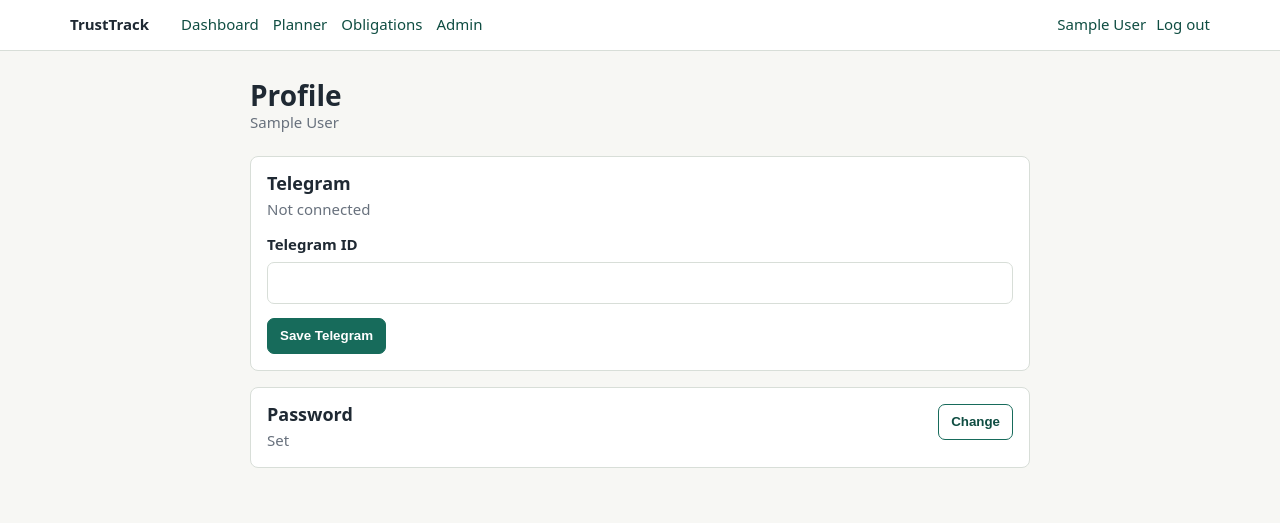
After one commit to Turkevych96/TrustTrack, a Django app: page /profile/ in a window 1280 px wide. The commit adds this page. Shown: the top 523 px of the page. Run offline with Django 5.2, Linux system fonts and the light colour scheme; the visitor is signed in with stand-in values (Sample User, id 1); data comes from the database, SQL or seed files in the repository.

Commit message:
feat: add user profile management with Telegram integration and settings

```diff
--- a/ledger/forms.py
+++ b/ledger/forms.py
@@ -6,7 +6,15 @@ from django.contrib.auth import get_user_model
 from django.core.exceptions import ValidationError
 from django.utils import timezone
 
-from ledger.models import EventSeries, EventSeriesVersion, FinancialEvent, InterestRatePeriod, Obligation, ObligationCategory
+from ledger.models import (
+    EventSeries,
+    EventSeriesVersion,
+    FinancialEvent,
+    InterestRatePeriod,
+    Obligation,
+    ObligationCategory,
+    UserProfile,
+)
 from ledger.services.money import units_from_decimal
 
 
@@ -38,6 +46,23 @@ class MoneyForm(forms.Form):
 class UserChoiceField(forms.ModelChoiceField):
     def label_from_instance(self, user):
         return user.get_full_name() or user.get_username()
+
+
+class UserProfileForm(forms.ModelForm):
+    class Meta:
+        model = UserProfile
+        fields = ['telegram_id']
+        labels = {
+            'telegram_id': 'Telegram ID',
+        }
+        widgets = {
+            'telegram_id': forms.NumberInput(attrs={'min': '1'}),
+        }
+
+    def __init__(self, *args, **kwargs):
+        super().__init__(*args, **kwargs)
+        self.fields['telegram_id'].min_value = 1
+        self.fields['telegram_id'].widget.attrs.update({'min': '1', 'step': '1'})
 
 
 class CreateObligationForm(MoneyForm):
--- a/ledger/templates/ledger/base.html
+++ b/ledger/templates/ledger/base.html
@@ -119,6 +119,42 @@
             border: 1px solid var(--line);
             border-radius: 8px;
             padding: 16px;
+        }
+        .profile-page {
+            max-width: 820px;
+        }
+        .settings-stack {
+            display: grid;
+            gap: 16px;
+        }
+        .setting-panel {
+            display: grid;
+            gap: 14px;
+        }
+        .setting-head {
+            display: flex;
+            align-items: flex-start;
+            justify-content: space-between;
+            gap: 14px;
+        }
+        .setting-head h2 {
+            margin-bottom: 4px;
+        }
+        .setting-summary {
+            display: grid;
+            grid-template-columns: repeat(2, minmax(0, 1fr));
+            gap: 14px;
+        }
+        .setting-value {
+            font-size: 18px;
+            font-weight: 700;
+            word-break: break-word;
+        }
+        .setting-note {
+            color: var(--warn);
+        }
+        .setting-edit[hidden] {
+            display: none;
         }
         .section-gap {
             margin-top: 22px;
@@ -374,6 +410,8 @@
             .nav, .page-title { flex-direction: column; align-items: stretch; }
             .nav-links, .nav-user { flex-wrap: wrap; }
             .metrics, .two-col, .settings-grid, .main-side, .simulator-grid { grid-template-columns: 1fr; }
+            .setting-head { align-items: stretch; flex-direction: column; }
+            .setting-summary { grid-template-columns: 1fr; }
             .action-menu-panel { left: 0; right: auto; }
             th, td { white-space: normal; }
         }
@@ -396,7 +434,7 @@
                     {% endif %}
                 </div>
                 <div class="nav-user">
-                    <span>{{ request.user|user_label }}</span>
+                    <a href="{% url 'ledger:profile' %}">{{ request.user|user_label }}</a>
                     <form method="post" action="{% url 'logout' %}">
                         {% csrf_token %}
                         <button class="link-button" type="submit">Log out</button>
--- /dev/null
+++ b/ledger/templates/ledger/profile.html
@@ -0,0 +1,134 @@
+{% extends "ledger/base.html" %}
+{% load money %}
+
+{% block title %}Profile - TrustTrack{% endblock %}
+{% block page_class %}profile-page{% endblock %}
+
+{% block content %}
+<div class="page-title">
+    <div>
+        <h1>Profile</h1>
+        <div class="muted">{{ request.user|user_label }}</div>
+    </div>
+</div>
+
+<div class="settings-stack">
+    <section class="panel setting-panel" id="telegram-panel">
+        <div class="setting-head">
+            <div>
+                <h2>Telegram</h2>
+                <div class="muted">{% if profile_obj.telegram_id %}Connected{% else %}Not connected{% endif %}</div>
+            </div>
+            {% if profile_obj.telegram_id %}
+                <button class="button secondary" type="button" data-edit-target="telegram-form" aria-controls="telegram-form">Change</button>
+            {% endif %}
+        </div>
+
+        {% if profile_obj.telegram_id %}
+            <div class="setting-summary">
+                <div>
+                    <div class="metric-label">Telegram ID</div>
+                    <div class="setting-value">{{ profile_obj.telegram_id }}</div>
+                </div>
+                <div>
+                    <div class="metric-label">Telegram user</div>
+                    {% if profile_obj.telegram_display_name %}
+                        <div class="setting-value">{{ profile_obj.telegram_display_name }}</div>
+                    {% else %}
+                        <div class="setting-value muted">Not verified</div>
+                    {% endif %}
+                </div>
+                {% if profile_obj.telegram_chat_type %}
+                    <div>
+                        <div class="metric-label">Chat type</div>
+                        <span class="badge">{{ profile_obj.telegram_chat_type }}</span>
+                    </div>
+                {% endif %}
+                {% if profile_obj.telegram_checked_at %}
+                    <div>
+                        <div class="metric-label">Last checked</div>
+                        <div>{{ profile_obj.telegram_checked_at|date:"M. j, Y H:i" }}</div>
+                    </div>
+                {% endif %}
+            </div>
+            {% if profile_obj.telegram_lookup_error %}
+                <div class="setting-note">{{ profile_obj.telegram_lookup_error }}</div>
+            {% endif %}
+        {% endif %}
+
+        <form id="telegram-form" class="form-grid setting-edit" method="post" {% if not show_telegram_form %}hidden{% endif %}>
+            {% csrf_token %}
+            {{ profile_form.non_field_errors }}
+            {% for field in profile_form %}
+                <div>
+                    <label for="{{ field.id_for_label }}">{{ field.label }}</label>
+                    {{ field }}
+                    {% if field.help_text %}<div class="muted">{{ field.help_text }}</div>{% endif %}
+                    {{ field.errors }}
+                </div>
+            {% endfor %}
+            <div class="actions">
+                <button class="button" type="submit" name="profile_submit" value="1">Save Telegram</button>
+                {% if profile_obj.telegram_id %}
+                    <button class="button secondary" type="button" data-edit-cancel="telegram-form">Cancel</button>
+                {% endif %}
+            </div>
+        </form>
+    </section>
+
+    <section class="panel setting-panel" id="password-panel">
+        <div class="setting-head">
+            <div>
+                <h2>Password</h2>
+                <div class="muted">Set</div>
+            </div>
+            <button class="button secondary" type="button" data-edit-target="password-form" aria-controls="password-form">Change</button>
+        </div>
+
+        <form id="password-form" class="form-grid setting-edit" method="post" {% if not show_password_form %}hidden{% endif %}>
+            {% csrf_token %}
+            {{ password_form.non_field_errors }}
+            {% for field in password_form %}
+                <div>
+                    <label for="{{ field.id_for_label }}">{{ field.label }}</label>
+                    {{ field }}
+                    {% if field.help_text %}<div class="muted">{{ field.help_text }}</div>{% endif %}
+                    {{ field.errors }}
+                </div>
+            {% endfor %}
+            <div class="actions">
+                <button class="button" type="submit" name="password_submit" value="1">Save password</button>
+                <button class="button secondary" type="button" data-edit-cancel="password-form">Cancel</button>
+            </div>
+        </form>
+    </section>
+</div>
+{% endblock %}
+
+{% block extra_scripts %}
+<script>
+    (() => {
+        const focusFirstField = (form) => {
+            const field = form.querySelector('input, select, textarea');
+            if (field) field.focus();
+        };
+
+        document.querySelectorAll('[data-edit-target]').forEach((button) => {
+            button.addEventListener('click', () => {
+                const form = document.getElementById(button.dataset.editTarget);
+                if (!form) return;
+                form.hidden = false;
+                focusFirstField(form);
+            });
+        });
+
+        document.querySelectorAll('[data-edit-cancel]').forEach((button) => {
+            button.addEventListener('click', () => {
+                const form = document.getElementById(button.dataset.editCancel);
+                if (!form) return;
+                form.hidden = true;
+            });
+        });
+    })();
+</script>
+{% endblock %}
--- a/ledger/urls.py
+++ b/ledger/urls.py
@@ -7,6 +7,7 @@ app_name = 'ledger'
 
 urlpatterns = [
     path('', views.dashboard, name='dashboard'),
+    path('profile/', views.profile, name='profile'),
     path('planner/', views.planner, name='planner'),
     path('obligations/', views.obligation_list, name='obligation_list'),
     path('obligations/new/', views.obligation_create, name='obligation_create'),
--- a/ledger/views.py
+++ b/ledger/views.py
@@ -1,5 +1,9 @@
+from datetime import timedelta
+
+from django.contrib import messages
+from django.contrib.auth import update_session_auth_hash
 from django.contrib.auth.decorators import login_required
-from django.contrib import messages
+from django.contrib.auth.forms import PasswordChangeForm
 from django.core.exceptions import ValidationError
 from django.db import transaction
 from django.db.models import Q
@@ -18,6 +22,7 @@ from ledger.forms import (
     RecurringRecalculateForm,
     RecurringSeriesUpdateForm,
     RepaymentForm,
+    UserProfileForm,
 )
 from ledger.models import (
     EventSeries,
@@ -27,6 +32,7 @@ from ledger.models import (
     LedgerEntry,
     LedgerTransaction,
     Obligation,
+    UserProfile,
 )
 from ledger.services.balances import get_obligation_balance
 from ledger.services.events import post_principal_advance, post_repayment
@@ -34,10 +40,22 @@ from ledger.services.interest import generate_due_interest, recalculate_interest
 from ledger.services.planner import build_portfolio_projection, simulate_monthly_payment
 from ledger.services.recalculation import recalculate_obligation
 from ledger.services.recurring import generate_due_recurring_events, recalculate_due_recurring_events
+from ledger.services.telegram import TelegramLookupError, get_telegram_chat_identity
 
 
 HISTORY_PREVIEW_LIMIT = 10
 STOP_TRACKING_CONFIRMATION = 'STOP'
+TELEGRAM_LOOKUP_TTL = timedelta(hours=24)
+TELEGRAM_IDENTITY_UPDATE_FIELDS = (
+    'telegram_chat_type',
+    'telegram_username',
+    'telegram_first_name',
+    'telegram_last_name',
+    'telegram_title',
+    'telegram_lookup_error',
+    'telegram_checked_at',
+    'updated_at',
+)
 
 
 def related_obligations(user):
@@ -78,6 +96,94 @@ def dashboard(request):
             'recent_transactions': recent_transactions,
         },
     )
+
+
+@login_required
+def profile(request):
+    profile_obj, _ = UserProfile.objects.get_or_create(user=request.user)
+    if _should_refresh_telegram_identity(profile_obj):
+        _refresh_telegram_identity(profile_obj)
+
+    profile_form = UserProfileForm(instance=profile_obj)
+    password_form = PasswordChangeForm(request.user)
+    show_telegram_form = not profile_obj.telegram_id
+    show_password_form = False
+
+    if request.method == 'POST':
+        if 'profile_submit' in request.POST:
+            show_telegram_form = True
+            profile_form = UserProfileForm(request.POST, instance=profile_obj)
+            if profile_form.is_valid():
+                profile_obj = profile_form.save()
+                _refresh_telegram_identity(profile_obj)
+                messages.success(request, 'Profile was updated.')
+                return redirect('ledger:profile')
+        elif 'password_submit' in request.POST:
+            show_password_form = True
+            password_form = PasswordChangeForm(request.user, request.POST)
+            if password_form.is_valid():
+                user = password_form.save()
+                update_session_auth_hash(request, user)
+                messages.success(request, 'Password was changed.')
+                return redirect('ledger:profile')
+
+    return render(
+        request,
+        'ledger/profile.html',
+        {
+            'profile_obj': profile_obj,
+            'profile_form': profile_form,
+            'password_form': password_form,
+            'show_telegram_form': show_telegram_form,
+            'show_password_form': show_password_form,
+        },
+    )
+
+
+def _should_refresh_telegram_identity(profile):
+    if not profile.telegram_id:
+        return False
+    if not profile.telegram_checked_at:
+        return True
+    if profile.telegram_lookup_error == 'Telegram bot token is not configured.':
+        return True
+    return profile.telegram_checked_at < timezone.now() - TELEGRAM_LOOKUP_TTL
+
+
+def _refresh_telegram_identity(profile):
+    if not profile.telegram_id:
+        _clear_telegram_identity(profile)
+        return
+
+    try:
+        identity = get_telegram_chat_identity(profile.telegram_id)
+    except TelegramLookupError as error:
+        profile.telegram_chat_type = ''
+        profile.telegram_username = ''
+        profile.telegram_first_name = ''
+        profile.telegram_last_name = ''
+        profile.telegram_title = ''
+        profile.telegram_lookup_error = str(error)
+    else:
+        profile.telegram_chat_type = identity.chat_type
+        profile.telegram_username = identity.username
+        profile.telegram_first_name = identity.first_name
+        profile.telegram_last_name = identity.last_name
+        profile.telegram_title = identity.title
+        profile.telegram_lookup_error = ''
+    profile.telegram_checked_at = timezone.now()
+    profile.save(update_fields=TELEGRAM_IDENTITY_UPDATE_FIELDS)
+
+
+def _clear_telegram_identity(profile):
+    profile.telegram_chat_type = ''
+    profile.telegram_username = ''
+    profile.telegram_first_name = ''
+    profile.telegram_last_name = ''
+    profile.telegram_title = ''
+    profile.telegram_lookup_error = ''
+    profile.telegram_checked_at = None
+    profile.save(update_fields=TELEGRAM_IDENTITY_UPDATE_FIELDS)
 
 
 @login_required
--- a/trusttrack/settings.py
+++ b/trusttrack/settings.py
@@ -10,6 +10,7 @@ For the full list of settings and their values, see
 https://docs.djangoproject.com/en/6.0/ref/settings/
 """
 
+import os
 from pathlib import Path
 
 # Build paths inside the project like this: BASE_DIR / 'subdir'.
@@ -124,3 +125,4 @@ DEFAULT_AUTO_FIELD = 'django.db.models.BigAutoField'
 LOGIN_URL = 'login'
 LOGIN_REDIRECT_URL = 'ledger:dashboard'
 LOGOUT_REDIRECT_URL = 'login'
+TELEGRAM_BOT_TOKEN = os.environ.get('TELEGRAM_BOT_TOKEN', '')
```
Also changed, not shown: ledger/admin.py (+13 -0 lines), ledger/models.py (+36 -0 lines), ledger/services/telegram.py (added, +61 -0 lines), ledger/tests.py (+148 -0 lines), ledger/migrations/0007_user_profile.py (added), ledger/migrations/0008_user_profile_telegram_identity.py (added).
